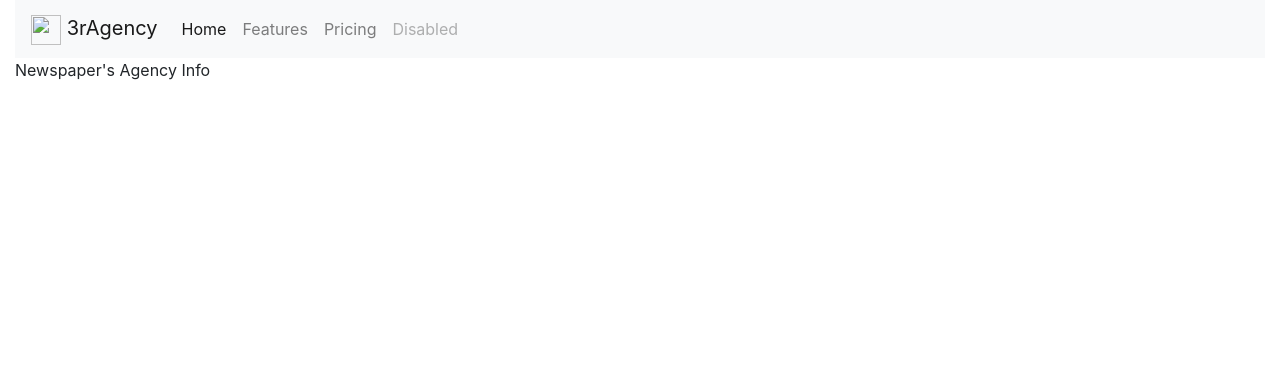
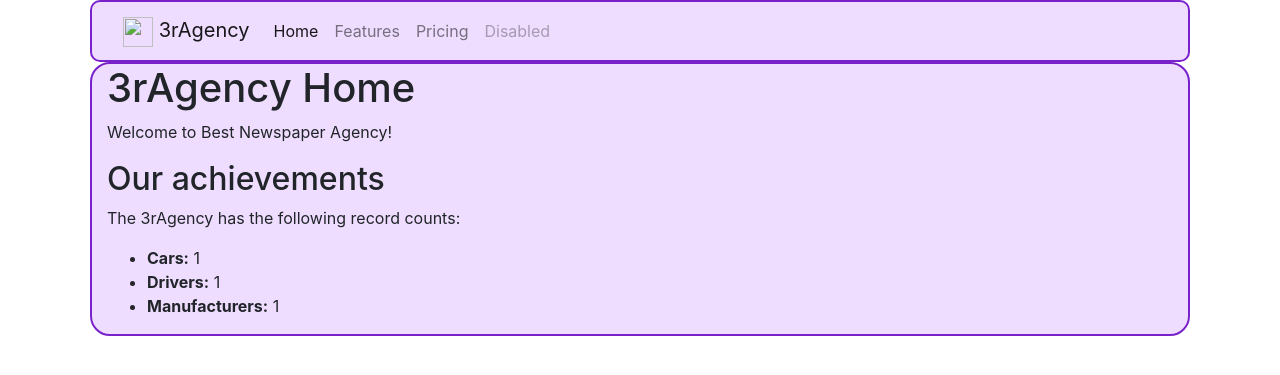
Before and after one commit to ketstap162/newspaper-agency, a Django app: template templates/newspaper/index.html in a window 1280 px wide. Shown: the top 375 px of the page. Run offline with Django 4.2, Linux system fonts and the light colour scheme; the template is opened without the code that fills it: most values are stand-ins (such as "Sample title", 1, 10 or a date in 2020).

Commit message:
Prepare base.html file. Update index.html

```diff
--- a/templates/base.html
+++ b/templates/base.html
@@ -1,6 +1,5 @@
 <!DOCTYPE html>
 <html lang="en">
-
   <head>
       <title>Newspaper Agency</title>
 
@@ -10,16 +9,19 @@
       <link rel="stylesheet" href="https://cdn.jsdelivr.net/npm/bootstrap@4.6.2/dist/css/bootstrap.min.css"
             integrity="sha384-xOolHFLEh07PJGoPkLv1IbcEPTNtaed2xpHsD9ESMhqIYd0nLMwNLD69Npy4HI+N"
             crossorigin="anonymous">
-
-  {% include "includes/navbar.html" %}
   </head>
 
-<body class="container-fluid">
-  <div class="">
+  <header>
+    <div class="container-fluid" style="width: 1100px; border-radius: 10px; background-color: #EEDDFF; border: 2px solid #7922CC">
+      {% include "includes/navbar.html" %}
+    </div>
+  </header>
+
+  <body>
+    <div class="container-fluid" style="width: 1100px; border-radius: 20px; background-color: #EEDDFF; border: 2px solid #7922CC">
       {% block content %}
         Newspaper's Agency Info
       {% endblock %}
     </div>
   </body>
-
 </html>
--- a/templates/includes/navbar.html
+++ b/templates/includes/navbar.html
@@ -1,4 +1,4 @@
-<nav class="navbar navbar-expand-lg navbar-light bg-light">
+<nav class="navbar navbar-expand-lg navbar-light bg">
   <div class="navbar-brand">
     <img src="" width="30" height="30" alt="">
     3rAgency
--- a/templates/newspaper/index.html
+++ b/templates/newspaper/index.html
@@ -1 +1,13 @@
 {% extends "base.html" %}
+
+{% block content %}
+  <h1>3rAgency Home</h1>
+  <p>Welcome to Best Newspaper Agency!</p>
+  <h2>Our achievements</h2>
+  <p>The 3rAgency has the following record counts:</p>
+  <ul>
+    <li><strong>Cars:</strong> {{ num_cars }}</li>
+    <li><strong>Drivers:</strong> {{ num_drivers }}</li>
+    <li><strong>Manufacturers:</strong> {{ num_manufacturers }}</li>
+  </ul>
+{% endblock %}
```
Lines whose indentation alone changed are shown as unchanged.
